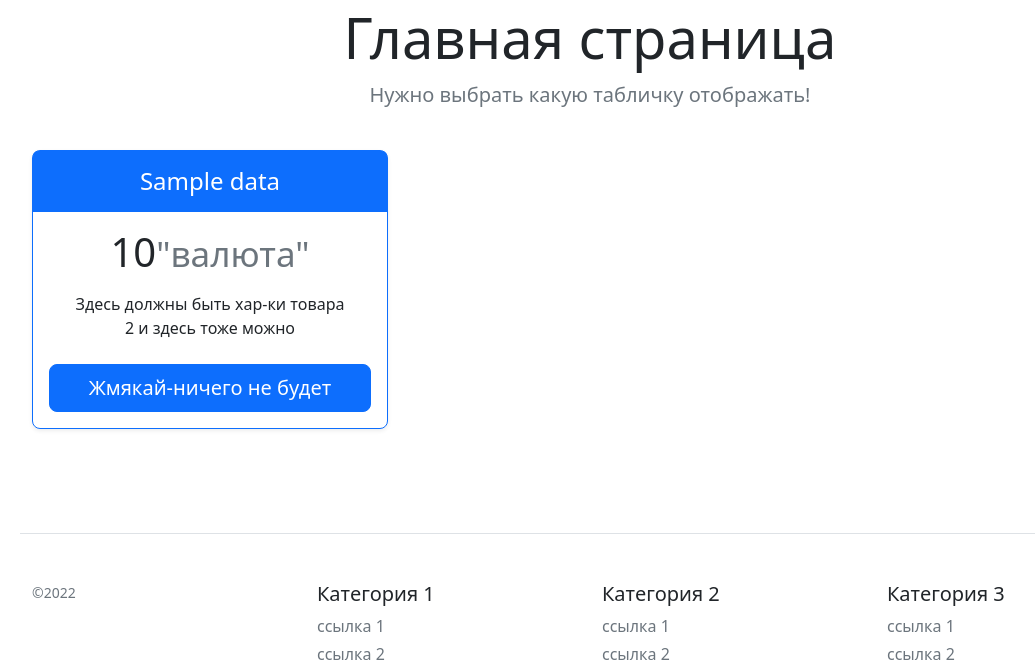
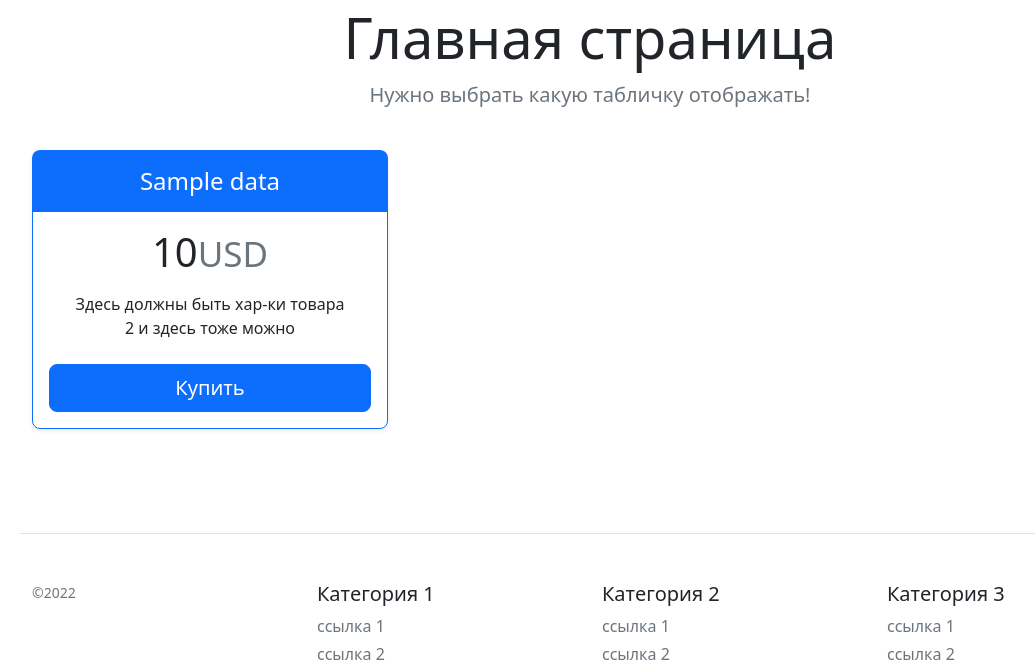
Before and after one commit to Sergey-Malets/Flask_ShopOnline, a Flask app: template templates/index.html in a window 1280 px wide. Shown: the part 163-827 px from the top of the page, without its empty margins (50-1085 px from the left). Run offline with Flask 2, Linux system fonts and the light colour scheme; the template is opened without the code that fills it: most values are stand-ins (such as "Sample title", 1, 10 or a date in 2020); parts of the project's set-up code (start-up, migrations or seed data) failed here and were passed over.

Commit message:
hw.8 оплата

```diff
--- a/app.py
+++ b/app.py
@@ -3,6 +3,7 @@ from flask_sqlalchemy import SQLAlchemy
 from flask_image_alchemy.storages import S3Storage
 from flask_image_alchemy.fields import StdImageField
 from datetime import datetime
+from cloudipsp import Api, Checkout
 
 app = Flask(__name__)
 app.config['SQLALCHEMY_DATABASE_URI'] = 'sqlite:///shop.db'
@@ -60,6 +61,20 @@ def create():
 def new_page():
     return render_template('new_page.html', title='new page')
 
+@app.route('/buy/<int:id>')
+def buy(id):
+    item = Item.query.get(id)
+
+    api = Api(merchant_id=1396424,
+              secret_key='test')
+    checkout = Checkout(api=api)
+    data = {
+        "currency": "USD",
+        "amount": str(item.price) + "00"
+    }
+    url = checkout.url(data).get('checkout_url')
+    return redirect(url)
+
 
 if __name__ == '__main__':
     app.run(debug=True)
--- a/templates/index.html
+++ b/templates/index.html
@@ -20,12 +20,12 @@
                   <h4 class="my-0 fw-normal">{{ el.title }}</h4>
                 </div>
                 <div class="card-body">
-                  <h1 class="card-title pricing-card-title">{{ el.price }}<small class="text-muted fw-light">"валюта"</small></h1>
+                  <h1 class="card-title pricing-card-title">{{ el.price }}<small class="text-muted fw-light">USD</small></h1>
                   <ul class="list-unstyled mt-3 mb-4">
                     <li>Здесь должны быть хар-ки товара</li>
                     <li>2 и здесь тоже можно</li>
                   </ul>
-                  <button type="button" class="w-100 btn btn-lg btn-primary">Жмякай-ничего не будет</button>
+                  <a href="buy/{{ el.id }}" class="w-100 btn btn-lg btn-primary">Купить</a>
                 </div>
               </div>
             </div>
```
